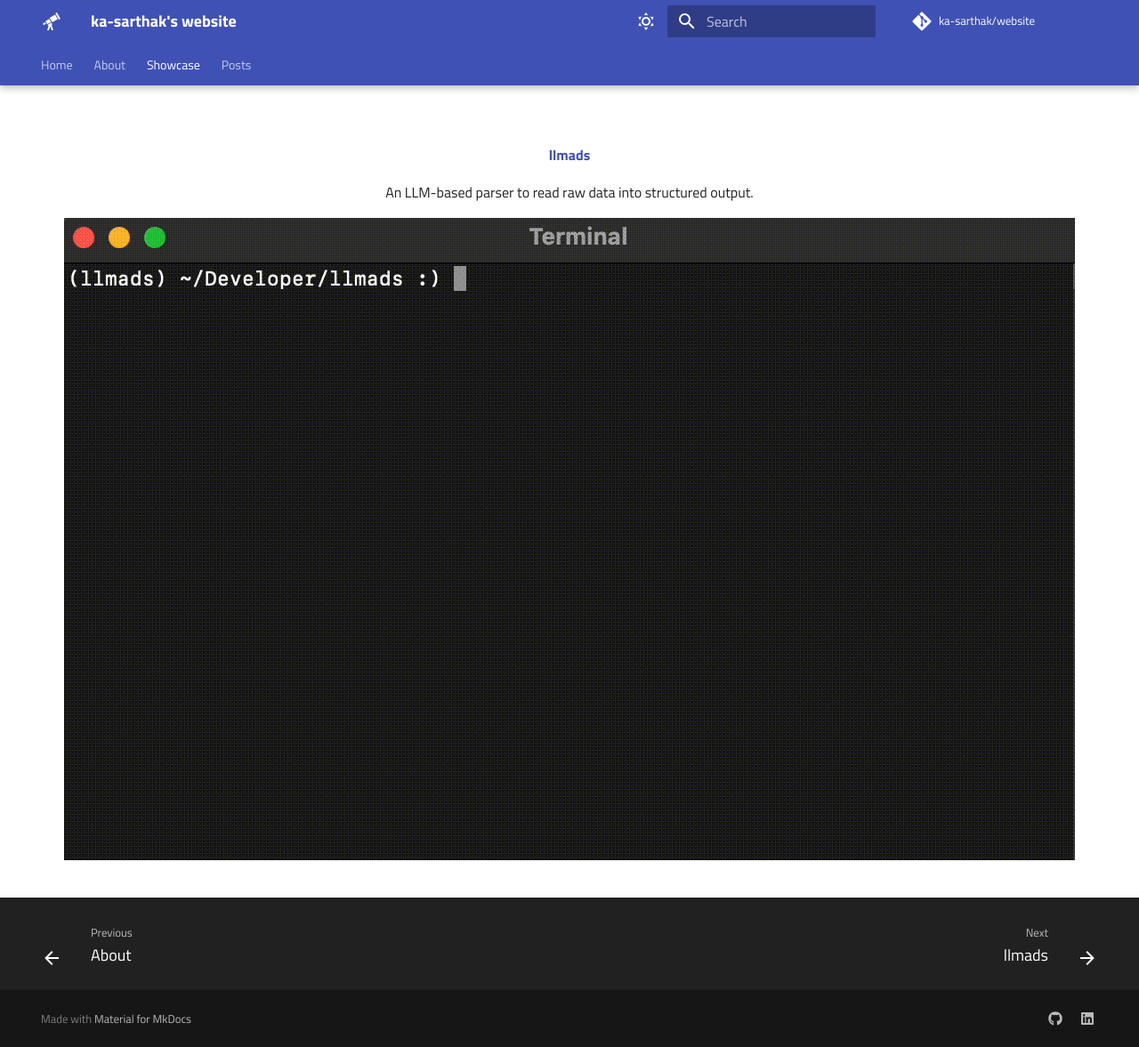
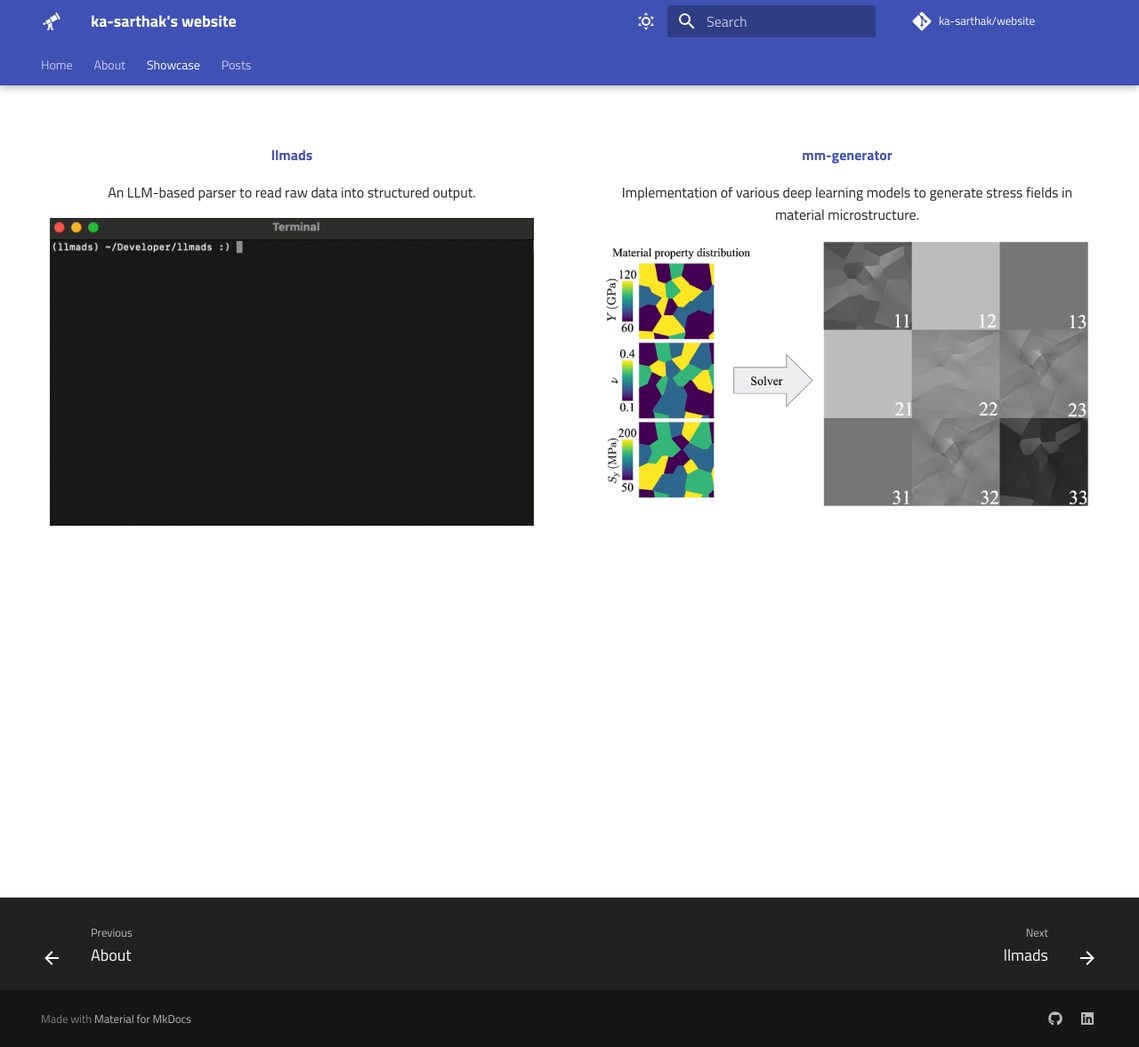
Before and after one commit to ka-sarthak/website, an MkDocs documentation site: the page built from docs/showcase.md, in a window 1280 px wide and 1177 px high. Shown: the whole window at 89% size. Built offline with MkDocs 1.6.1 and Material for MkDocs 9.7.7, drawn with Linux system fonts in a browser that asks for light colours; comment, search, counter and statistics services are not loaded.

Commit message:
Add project: mm-generator

```diff
--- a/docs/showcase.md
+++ b/docs/showcase.md
@@ -1,11 +1,14 @@
 ---
 hide:
- - navigation
- - toc
+  - navigation
+  - toc
 template: showcase.html
 projects:
- - name: llmads
-   description: An LLM-based parser to read raw data into structured output.
-   media: llmads.gif
+  - name: llmads
+    description: An LLM-based parser to read raw data into structured output.
+    media: llmads.gif
+  - name: mm-generator
+    description: Implementation of various deep learning models to generate stress fields in material microstructure.
+    media: mm-generator.png
 
 ---
--- a/mkdocs.yml
+++ b/mkdocs.yml
@@ -54,6 +54,7 @@ nav:
     - showcase.md
     - Projects:
       - showcase/llmads.md
+      - showcase/mm-generator.md
   - Posts:
     - "2019":
       - posts/running-inspiration.md
```
Also changed, not shown: docs/showcase/mm-generator.md (added, +13 -0 lines), docs/assets/showcase/mm-generator.png (renamed from docs/assets/showcase/UNet-FNO.png).
